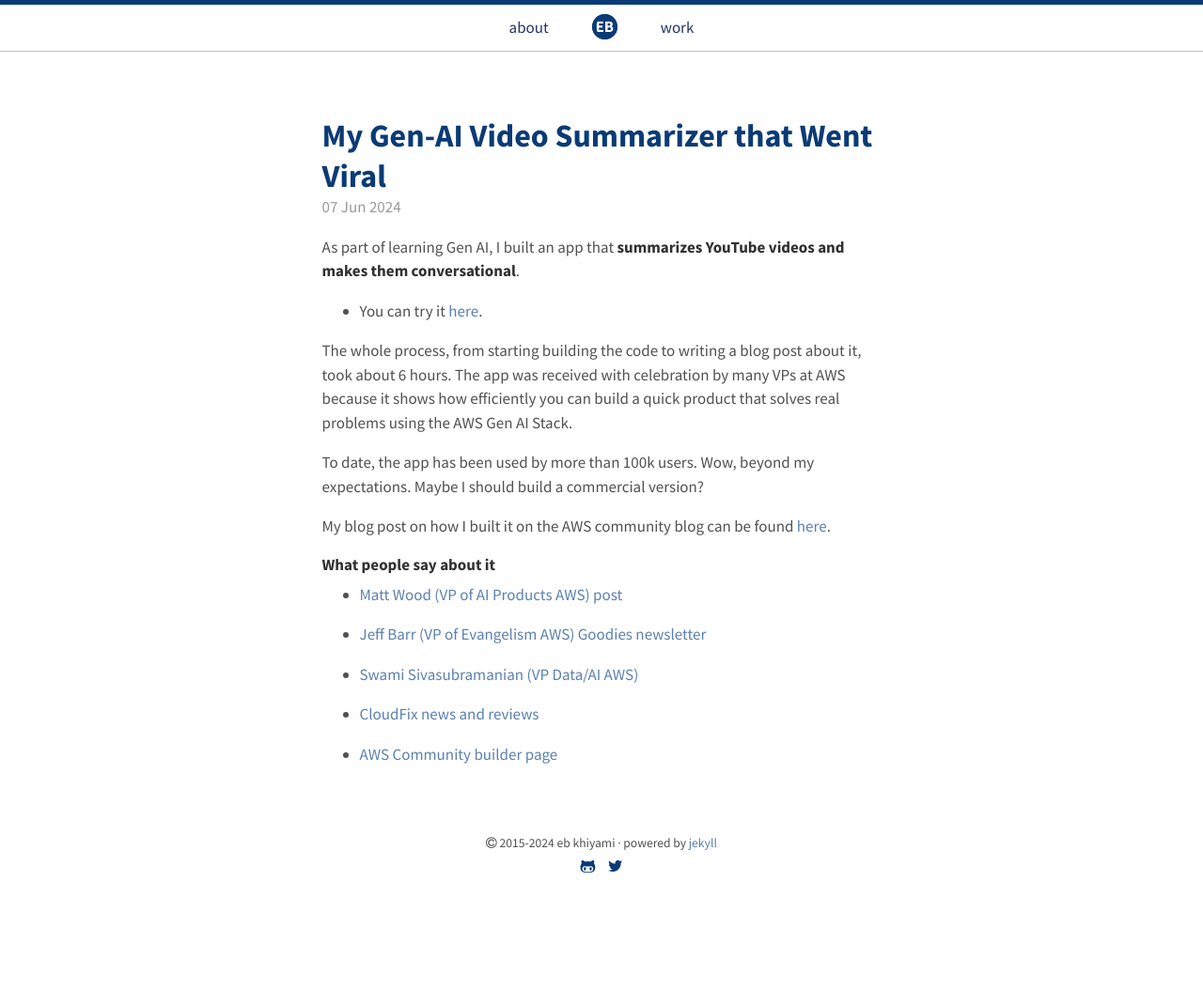
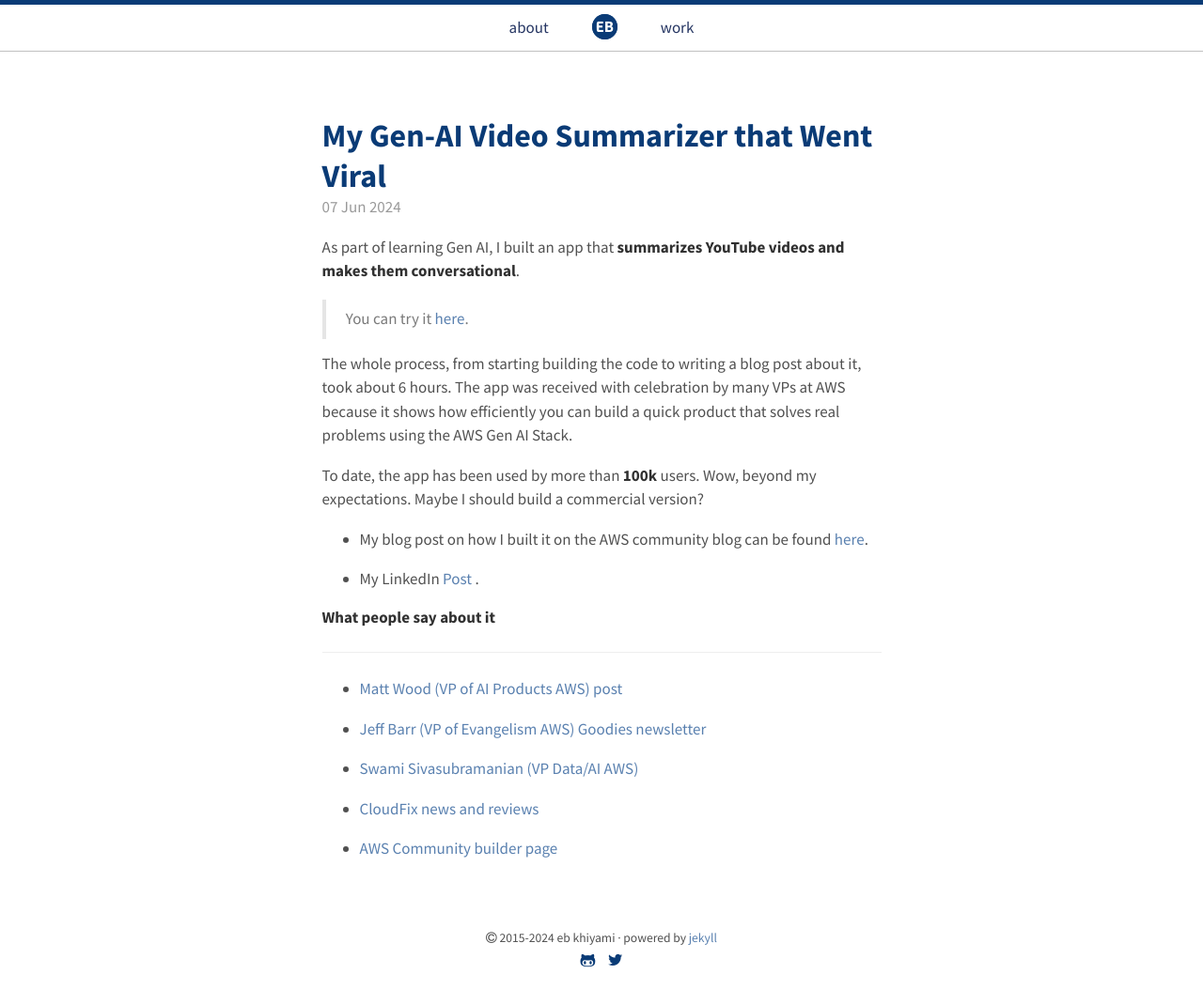
Before and after one commit to ekhiyami/ekhiyami.github.io, a Jekyll site: the page built from blog/_posts/2024-06-07-video-chat.md, in a window 1280 px wide. Shown: the whole page at 94% size. Built offline with Jekyll 4.4.1, drawn with Linux system fonts in a browser that asks for light colours; before the commit the page ends 969 px from its top, so only the background shows below that.

Commit message:
Update 2024-06-07-video-chat.md

```diff
--- a/blog/_posts/2024-06-07-video-chat.md
+++ b/blog/_posts/2024-06-07-video-chat.md
@@ -5,16 +5,20 @@
 
 As part of learning Gen AI, I built an app that **summarizes YouTube videos and makes them conversational**.
 
-* You can try it [here](https://video-chat.streamlit.app/).
+> You can try it [here](https://video-chat.streamlit.app/).
 
 The whole process, from starting building the code to writing a blog post about it, took about 6 hours. The app was received with celebration by many VPs at AWS because it shows how efficiently you can build a quick product that solves real problems using the AWS Gen AI Stack.
 
-To date, the app has been used by more than 100k users. Wow, beyond my expectations. Maybe I should build a commercial version?
+To date, the app has been used by more than **100k** users. Wow, beyond my expectations. Maybe I should build a commercial version?
 
-My blog post on how I built it on the AWS community blog can be found [here](https://community.aws/content/2hPtf0UuIXSLqJk5MKolbOoA7Qv/how-i-built-a-video-chatter-app-with-almost-zero-code?lang=en).
+- My blog post on how I built it on the AWS community blog can be found [here](https://community.aws/content/2hPtf0UuIXSLqJk5MKolbOoA7Qv/how-i-built-a-video-chatter-app-with-almost-zero-code?lang=en).
+
+- My LinkedIn [Post ]([https://community.aws/content/2hPtf0UuIXSLqJk5MKolbOoA7Qv/how-i-built-a-video-chatter-app-with-almost-zero-code?lang=en](https://www.linkedin.com/posts/ebrahim-khiyami_i-was-overwhelmed-by-the-incredible-amount-activity-7207045389739302912-lfwu?utm_source=share&utm_medium=member_desktop)).
+
 
 #### What people say about it
 
+***
 
 * [Matt Wood (VP of AI Products AWS) post](https://lnkd.in/guKvGrmV)
 
```
